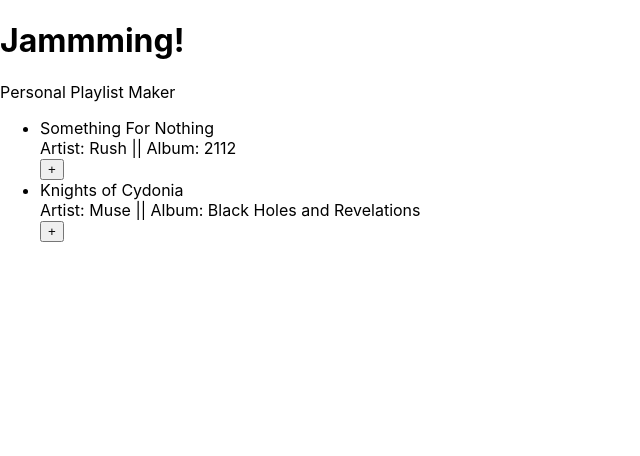
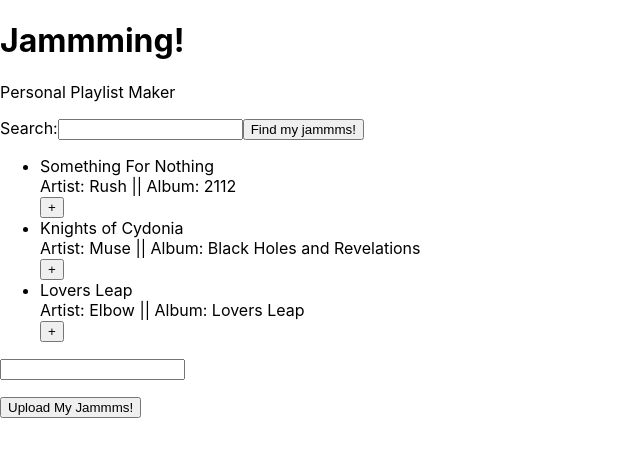
Before and after one commit to JackEH2112/jackeh2112.github.io, a React (Create React App) app in the folder CCProjects/jammming/: page / in a window 1280 px wide. Shown: the top 456 px of the page, without its empty margins (0-640 px from the left). Built offline with nearby package versions, Linux system fonts and the light colour scheme.

Commit message:
Reorganise code for tracklist and playlist working with data from search results. Add functionality of naming and saving playlists

```diff
--- a/CCProjects/jammming/src/App.js
+++ b/CCProjects/jammming/src/App.js
@@ -8,18 +8,14 @@
 import Track from './Track.js';
 
 function App() {
-
-
-
   return (
     <>
       <div>
         <h1>Jammming!</h1>
         <p>Personal Playlist Maker</p>
       </div>
-
-      <Tracklist />
-
+      <SearchBar />
+      <SearchResults />
     </>
   );
 }
--- a/CCProjects/jammming/src/Playlist.js
+++ b/CCProjects/jammming/src/Playlist.js
@@ -1,9 +1,66 @@
 import React, {useState} from "react";
+import Track from "./Track";
 
+function Playlist(props) {
+    const {playlist, removeFromPlaylist} = props;
 
-function Playlist() {
+    const [playlistName, setPlayListName] = useState('')
+    const [playlists, setPlaylists] = useState([])
 
+    function handleSubmit(e) {
+        e.preventDefault();
+        if(playlistName === ''){
+            alert('Must have a playlist name!')
+        }
+        else if(playlist.length === 0){
+            alert('No tracks in playlist')
+        }
+        else{
+            //Save the new playlist
+            setPlaylists(playlists => [...playlists, playlistName])
+            const newUriPlaylist = []
+            for (let i = 0; i < playlist.length; i++){
+                //need function for taking song name and creating uri code - placeholder code
+                const playlistUri = playlist[i]
+                //add uri code to array for Spotify api
+                newUriPlaylist.push(playlistUri)
+            }
+            alert(`Upload ${playlistName} successful`)
+            setPlayListName('')
+            playlist.splice(0)
+        }
+    }
+
+    return(
+        <>
+            <form onSubmit={handleSubmit}>
+                <input
+                    onChange={(e) => setPlayListName(e.target.value)}
+                    value={playlistName}
+                />
+                <ul>
+                    {playlist?.map((track) => (
+                        <Track
+                            key={track.id}
+                            track={track}
+                            removeFromPlaylist={() => {removeFromPlaylist(track)}}
+                        />
+                    ))}
+                </ul>
+                <button type="submit">
+                    Upload My Jammms!
+                </button>
+            </form>
+            {/*add functionality to be able to change playlist names*/}
+            <ul>
+                {playlists?.map((pl) => (
+                    <li>
+                        {pl}
+                    </li>
+                ))}
+            </ul>
+        </>
+    )
 }
 
-
 export default Playlist;
--- a/CCProjects/jammming/src/SearchResults.js
+++ b/CCProjects/jammming/src/SearchResults.js
@@ -1,8 +1,66 @@
 import React, {useState} from 'react'
+import Tracklist from './Tracklist';
+import Playlist from './Playlist';
 
+function SearchResults(props) {
+    const [searchResults, setSearchResults] = useState([
+        {
+        'songName' : 'Something For Nothing',
+        'artist' : 'Rush',
+        'album' : '2112',
+        'id' : '0', /*Replace me with .utilities generate function when written*/
+        'playlist' : false},
+        {
+        'songName' : 'Knights of Cydonia',
+        'artist' : 'Muse',
+        'album' : 'Black Holes and Revelations',
+        'id' : '10', /*Replace me with .utilities generate function when written*/
+        'playlist' : false},
+        {
+            'songName' : 'Lovers Leap',
+            'artist' : 'Elbow',
+            'album' : 'Lovers Leap',
+            'id' : '20',
+            'playlist' : false}
+    ])
 
-function SearchResults() {
+    const [playlist, setPlaylist] = useState([]);
 
+    const addToPlaylist = (track) => {
+        let playlistChecker = track.songName;
+        playlist.find((track) => track.songName === playlistChecker)
+        if(playlist.find((track) => track.songName === playlistChecker)){
+            alert(track.songName + ' is already in playlist!')
+        }
+        else{
+            let newId = track.id+10; /*Replace me with .utilities generate function when written*/
+            const newTrack = {
+                songName: track.songName,
+                artist: track.artist,
+                album: track.album,
+                id: newId,
+                playlist: true
+            }
+            setPlaylist(playlist => [...playlist, newTrack])
+        }
+    }
+    const removeFromPlaylist = (trackToRemove) => {
+        setPlaylist((playlist) =>
+            playlist.filter((track) => track.id !== trackToRemove.id))
+    }
+
+    return (
+        <>
+            <Tracklist
+                searchResults={searchResults}
+                addToPlaylist={addToPlaylist}
+            />
+            <Playlist
+                playlist={playlist}
+                removeFromPlaylist={removeFromPlaylist}
+            />
+        </>
+    )
 }
 
 export default SearchResults;
--- a/CCProjects/jammming/src/Track.js
+++ b/CCProjects/jammming/src/Track.js
@@ -1,7 +1,7 @@
 import React, {useState} from "react";
 
 function Track(props) {
-    const {track, addToPlaylist, removeFromPlaylist, playlist} = props;
+    const {track, addToPlaylist, removeFromPlaylist} = props;
 
     const handleClick = (track) => {
         if(track.playlist === true){
@@ -12,7 +12,7 @@
         }
     }
 
-    const [labelVariable, setLabelVariable] = useState('');
+    //const [labelVariable, setLabelVariable] = useState('');
 
 
     /*function getLabelVariable() {
--- a/CCProjects/jammming/src/Tracklist.js
+++ b/CCProjects/jammming/src/Tracklist.js
@@ -1,82 +1,20 @@
 import React, {useState} from "react";
 import Track from "./Track";
 
-function Tracklist() {
-
-    const [tracklist, setTracklist] = useState([{
-        'songName' : 'Something For Nothing',
-        'artist' : 'Rush',
-        'album' : '2112',
-        'id' : '0', /*Replace me with .utilities generate function when written*/
-        'playlist' : false},
-        {
-        'songName' : 'Knights of Cydonia',
-        'artist' : 'Muse',
-        'album' : 'Black Holes and Revelations',
-        'id' : '10',
-        'playlist' : false}
-    ]);
-
-    const [playlist, setPlaylist] = useState([]);
-
-    const addToPlaylist = (track) => {
-        console.log(track);
-        let playlistChecker = track.songName;
-        console.log(playlistChecker)
-        console.log(playlist.find((track) => track.songName == playlistChecker))
-        if(playlist.find((track) => track.songName == playlistChecker)){
-            alert(track.songName + ' is already in playlist!')
-        }
-        else{
-            alert('Starting new track for playlist')
-            let newId = track.id+10;
-            const newTrack = {
-                songName: track.songName,
-                artist: track.artist,
-                album: track.album,
-                id: newId,
-                playlist: true
-            }
-            setPlaylist(playlist => [...playlist, newTrack])
-        }
-    }
-
-    const removeFromPlaylist = (trackToRemove) => {
-        console.log('I am being sent here')
-        console.log(trackToRemove.id)
-        setPlaylist((playlist) =>
-            playlist.filter((track) => track.id !== trackToRemove.id))
-    }
-
+function Tracklist(props) {
+    const {searchResults, addToPlaylist} = props;
     return (
         <>
             <ul>
-                {tracklist.map((track) => (
+                {searchResults.map((track) => (
                     <Track
                         key={track.id}
                         track={track}
                         addToPlaylist={() => {addToPlaylist(track)}}
-                        removeFromPlaylist={() => {removeFromPlaylist(track)}}
-                        playlist={playlist}
-
                          />
-                )
-                )}
-            </ul>
-            <ul>
-                {playlist.map((track) => (
-                    <Track
-                        key={track.id}
-                        track={track}
-                        addToPlaylist={() => {addToPlaylist(track)}}
-                        removeFromPlaylist={() => {removeFromPlaylist(track)}}
-                        playlist={playlist}
-                        />
-                )
-                )}
+                ))}
             </ul>
         </>
-
     )
 }
 
```
